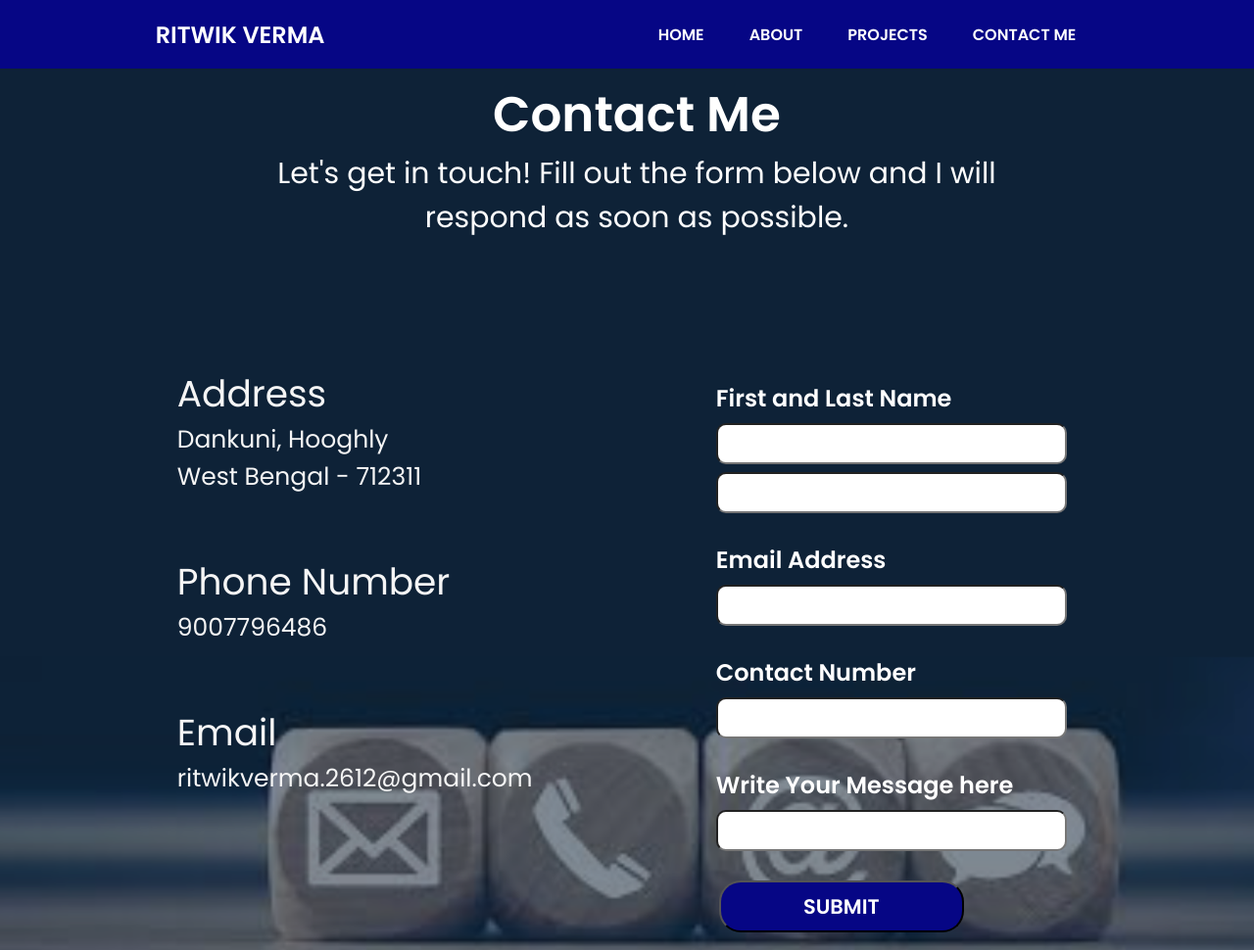
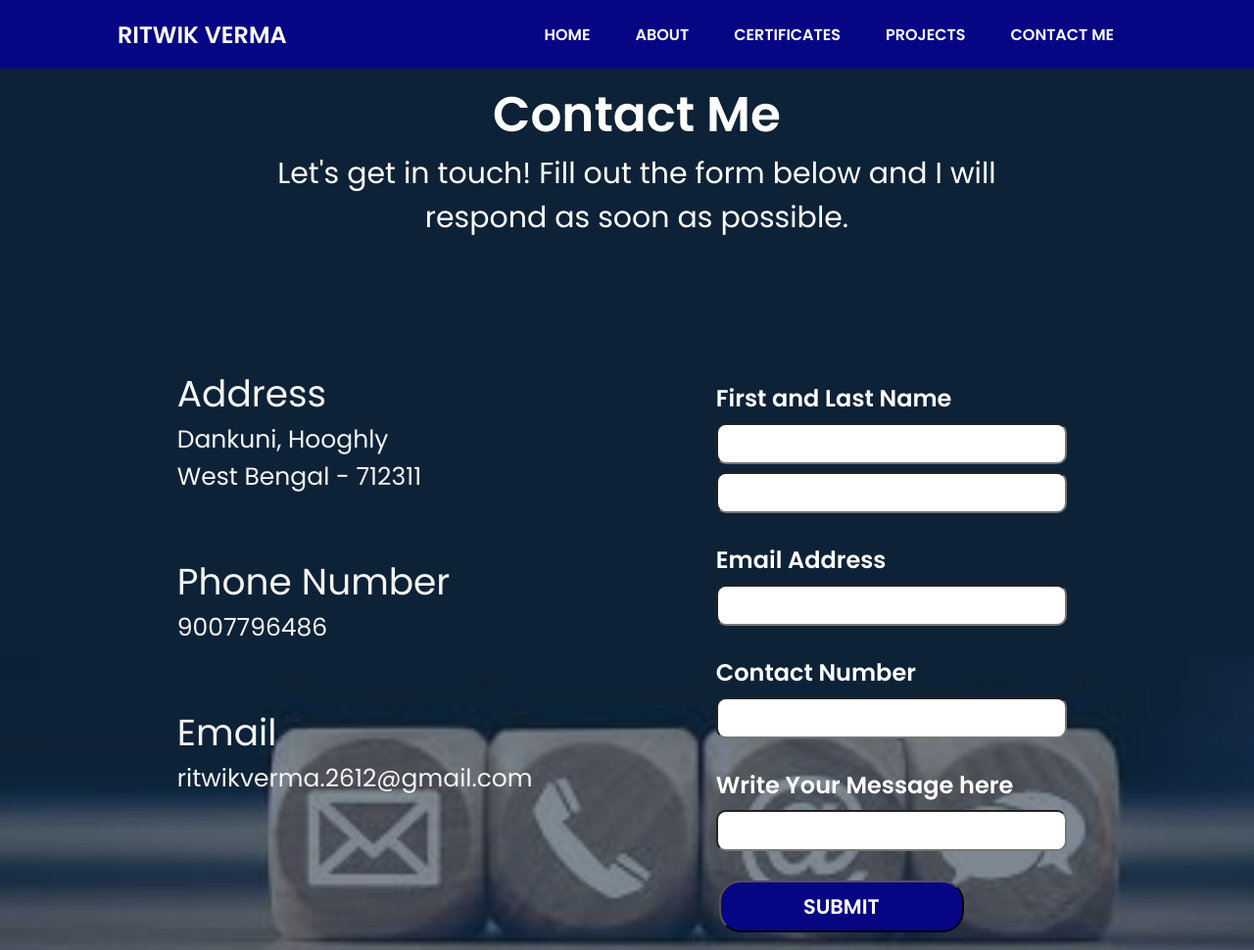
Before and after one commit to AMR3V/ContactME, a plain HTML site: page index.html in a window 1280 px wide. Shown: the top 970 px of the page at 98% size. Drawn offline with Linux system fonts and the light colour scheme.

Commit message:
Update index.html

```diff
--- a/index.html
+++ b/index.html
@@ -232,6 +232,7 @@
                 <ul>
                     <li><a href="https://amr3v.github.io/AMR3V/"><b>HOME</b></a></li>
                     <li><a href="https://amr3v.github.io/About/"><b>ABOUT</b></a></li>
+                    <li><a href="https://amr3v.github.io/Certificates/"><b>CERTIFICATES</b></a></li>
                     <li><a href="https://amr3v.github.io/Project/"><b>PROJECTS</b></a></li>
                     <li><a href="https://amr3v.github.io/ContactME/"><b>CONTACT ME</b></a></li>
                 </ul>
```
